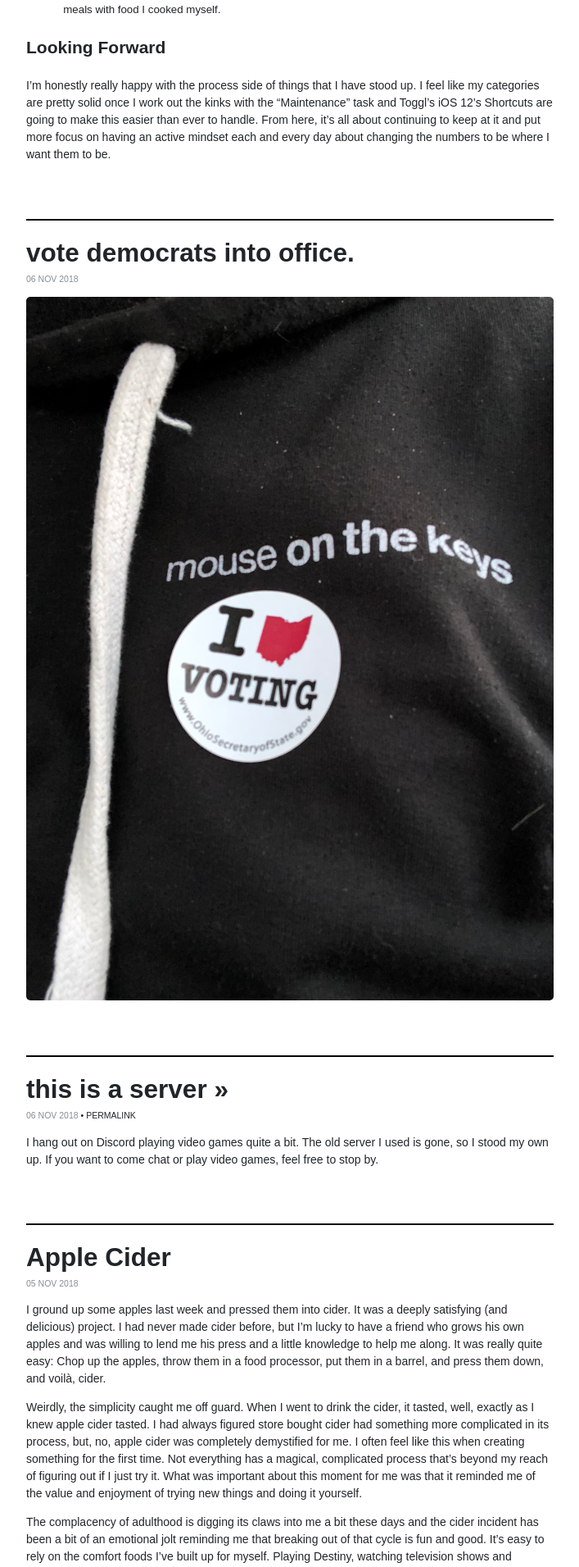
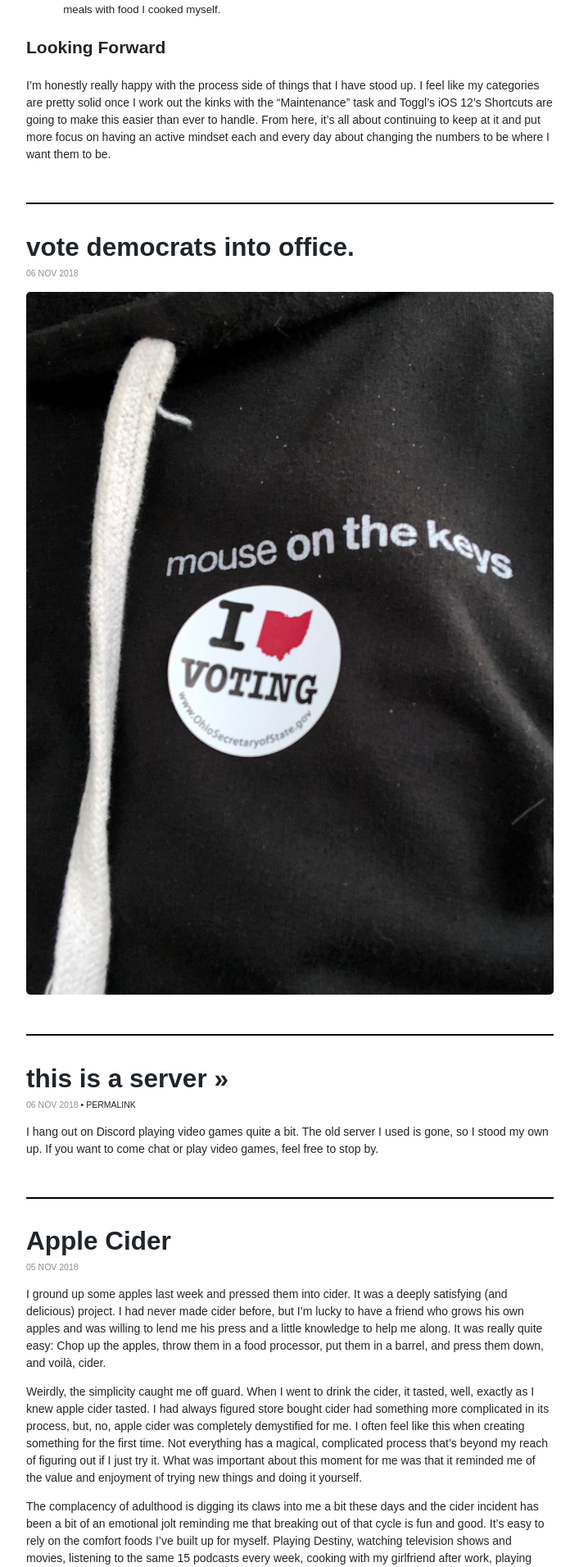
Before and after one commit to thisisamatthew/thisisamatthew.github.io, a Jekyll site: the page built from index.html, in a window 1280 px wide. Shown: the part 3630-5541 px from the top of the page at 82% size, without its empty margins (286-993 px from the left). Built offline with Jekyll 4.4.1, drawn with Linux system fonts in a browser that asks for light colours; the list of posts is cut into pages by our own code.

Commit message:
Update _site.scss

```diff
--- a/_sass/_site.scss
+++ b/_sass/_site.scss
@@ -175,7 +175,7 @@ body {
 
 .list {
   &-post {
-    padding-bottom: 5%;
+    padding-bottom: 2%;
 
     /* &:hover {
       background-color: $background-over-color;
@@ -248,6 +248,9 @@ body {
   }
 }
 
+.line {
+    padding-bottom: 2%;
+}
 
 /*--------------
   Tags
```
